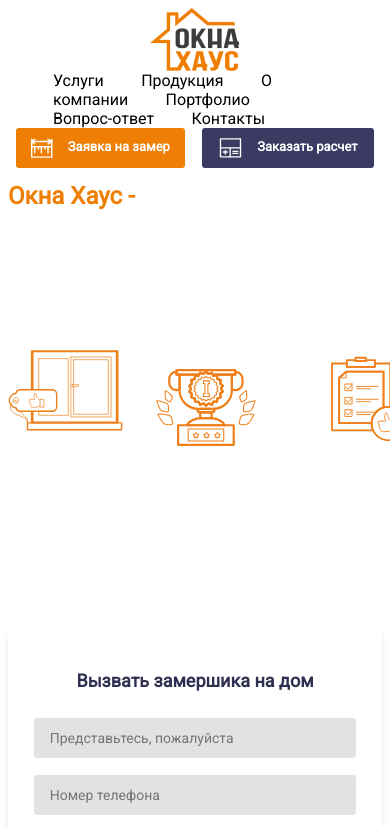
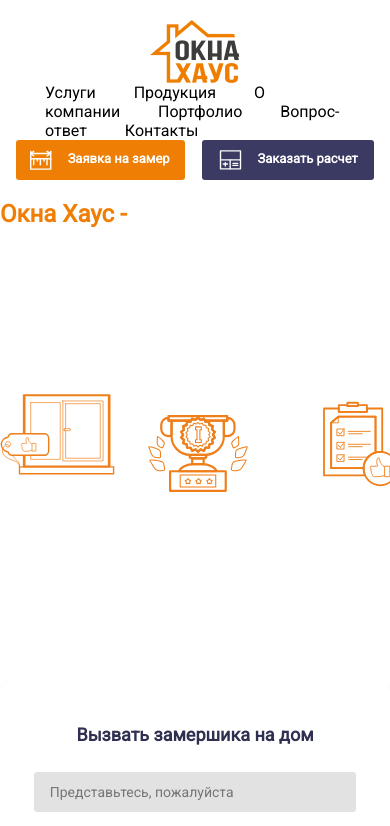
Before and after one commit to Kiril-Krion/windows-house-website, a website: page source/template/index.html in a window 390 px wide. Shown: the top 826 px of the page. Drawn offline with nearby package versions, Linux system fonts and the light colour scheme; files that its build step writes are made by us from their sources.

Commit message:
small corective was added

```diff
--- a/source/styles/global/base.scss
+++ b/source/styles/global/base.scss
@@ -1,28 +1,11 @@
-html {
+*{
   box-sizing: border-box;
   scroll-behavior: smooth;
   margin: 0;
   padding: 0;
-
-    @media (max-width: 600px) {
-      font-size: 14px;
-    }
-  }
-
-  *, *:before, *:after {
-    box-sizing: inherit;
 }
 
 ul,
 ol {
   list-style-type: none;
 }
-
-  .clearfix {
-
-    &:after {
-      content: '';
-      display: table;
-      clear: both;
-    }
-}
--- a/source/styles/sections/header.scss
+++ b/source/styles/sections/header.scss
@@ -8,6 +8,7 @@
     flex-wrap: wrap;
     align-items: center;
     justify-content: center;
+    padding: 20px 0 20px;
 
     .nav__links {
         padding: 0 50px 0 45px;
--- a/source/styles/sections/hero.scss
+++ b/source/styles/sections/hero.scss
@@ -3,7 +3,10 @@
     background-repeat: no-repeat;
     background-position: center;
     background-size: cover;
-    width: 100%;
+
+    .hero__title {
+        margin-bottom: 40px;
+    }
 
     .first {
         font-family: $ff-roboto;
@@ -31,14 +34,18 @@
     .hero__advantages-items {
         display: flex;
         align-items: center;
-        // justify-content: center;
 
         .hero__advantages-item {
             margin-right: 33px;
-            font-family: 'Roboto';
+            font-family: $ff-roboto;
             font-weight: 400;
             font-size: 14px;
+            line-height: 18px;
             color: #FFFFFF;
+
+            .hero__advantages-title {
+                margin-top: 25px;
+            }
         }
     }
 
```
Lines whose indentation alone changed are shown as unchanged.
